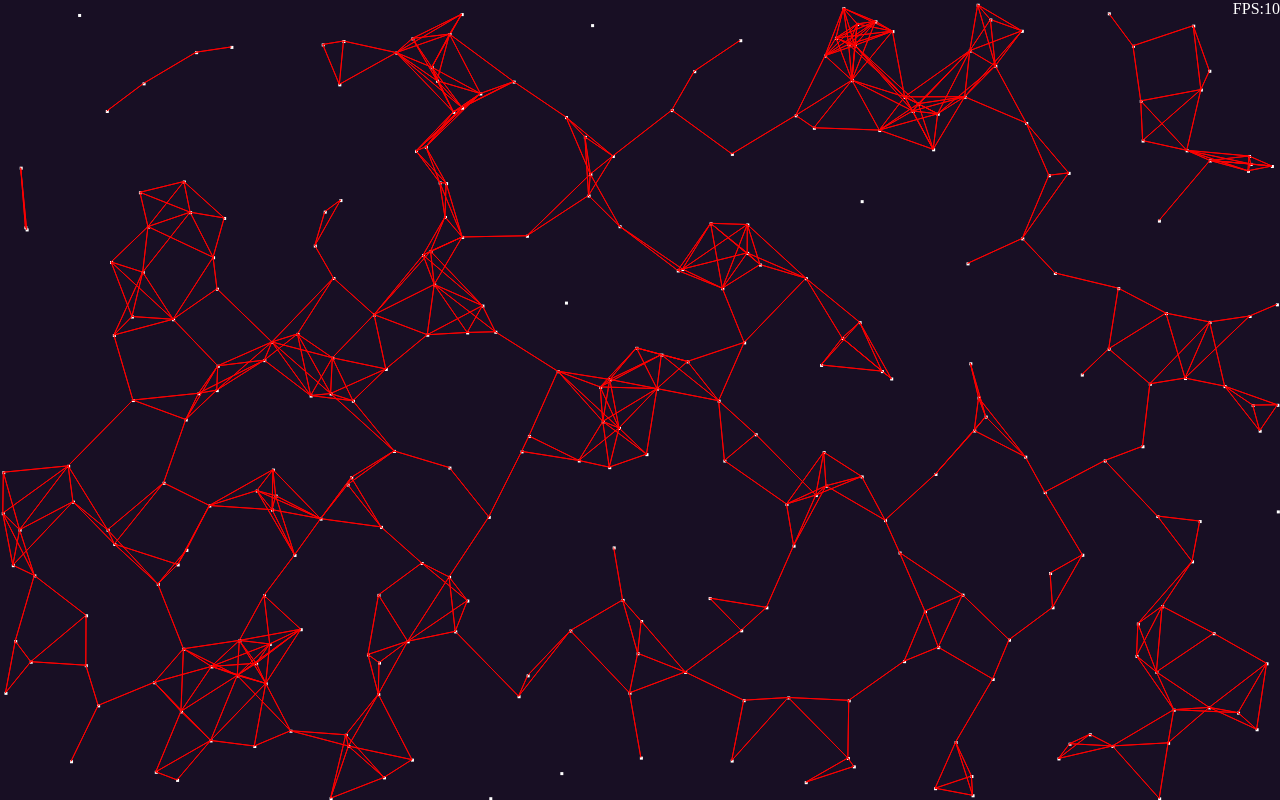
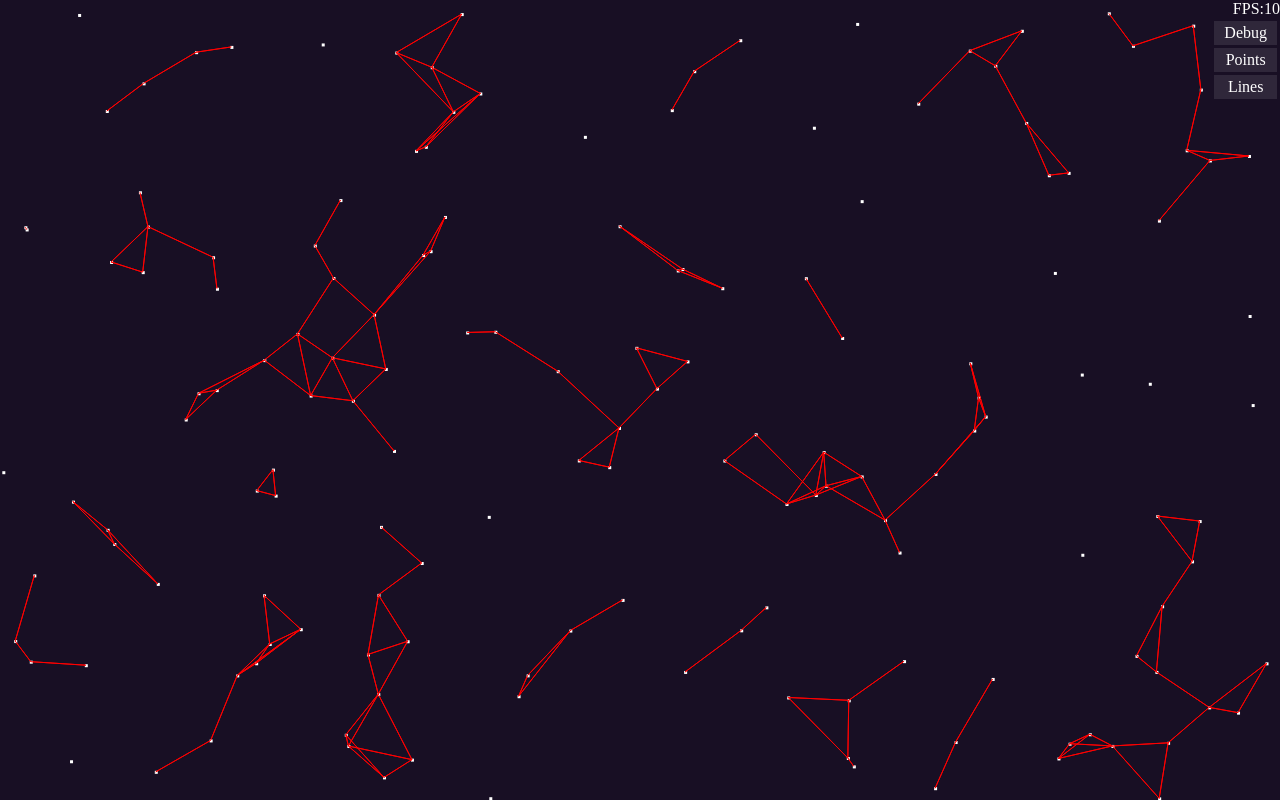
Before and after one commit to spelfrog/Swarm, a plain HTML site: page index.html in a window 1280 px wide. Drawn offline with Linux system fonts and the light colour scheme; animation ran at ten frames a second.

Commit message:
adding options and buttons to test options

```diff
--- a/css/main.css
+++ b/css/main.css
@@ -7,9 +7,17 @@ body > canvas{
     height: 100%;
     position: fixed;
 }
-.fpsDisplay {
+.control {
     position: absolute;
     top: 0;
     right: 0;
     color: white;
+    text-align: right;
 }
+.control a {
+    display: block;
+    background-color: rgba(255, 255, 255, 0.1);
+    padding: 3px 10px;
+    margin: 3px;
+    text-align: center;
+}
--- a/index.html
+++ b/index.html
@@ -5,23 +5,30 @@
     <title>Swarm</title>
     <script src="js/swarm.js"></script>
     <link rel="stylesheet" type="text/css" href="css/main.css">
+
+    <meta name='viewport' content='width=device-width, initial-scale=1.0, maximum-scale=1.0, user-scalable=0'/>
 </head>
 <body>
 <canvas id="background">
     No Fun for you!
 </canvas>
-<div class="fpsDisplay">
-    FPS:<span id="fps"></span>
+<div class="control">
+    <div class="fpsDisplay">
+        FPS:<span id="fps"></span>
+    </div>
+    <a onclick="swarm.debug = !swarm.debug">Debug</a>
+    <a onclick="swarm.renderPoints = !swarm.renderPoints">Points</a>
+    <a onclick="swarm.renderLines = !swarm.renderLines">Lines</a>
 </div>
 
+
+
 <script>
-    new Swarm(
+    var swarm = new Swarm(
         document.getElementById('background'),
         {
             fpsDisplay: document.getElementById('fps'),
-            particles: 300
         }
-
     )
 </script>
 </body>
--- a/js/swarm.js
+++ b/js/swarm.js
@@ -16,10 +16,7 @@ class Vector {
         this.y = y;
     }
     get absolute(){
-        return new Vector(
-            this.x * scale.x,
-            this.y * scale.y
-        )
+        return this.multiplyVector(scale);
     }
     applyVelocity(v, delta){
         //plus 1 to avoid negative numbers
@@ -28,6 +25,12 @@ class Vector {
     }
     addVector(vector){
         return new Vector(this.x + vector.x,this.y + vector.y)
+    }
+    multiplyVector(vector){
+        return new Vector(
+            this.x * vector.x,
+            this.y * vector.y
+        )
     }
     render() {
         var absolutePosition = this.absolute;
@@ -47,22 +50,22 @@ class Area {
     }
     containsPoint(position){
         return (position.x > this.center.x - this.radius.x) &&
-            (position.x < this.center.x + this.radius.x) &&
+            (position.x <= this.center.x + this.radius.x) &&
             (position.y > this.center.y - this.radius.y) &&
-            (position.y < this.center.y + this.radius.y);
+            (position.y <= this.center.y + this.radius.y);
     }
     intersectsArea(area){
-        return ((area.center.y - area.radius.y < this.center.y + this.radius.y) ||
+        return ((area.center.y - area.radius.y <= this.center.y + this.radius.y) ||
             (area.center.y + area.radius.y > this.center.y - this.radius.y))
             &&
-            ((area.center.x - area.radius.x < this.center.x + this.radius.x) ||
+            ((area.center.x - area.radius.x <= this.center.x + this.radius.x) ||
                 (area.center.x + area.radius.x > this.center.x - this.radius.x))
 
 
     }
 }
 class QuadTree {
-    constructor(boundary){
+    constructor(boundary,parent = null){
         // Fields
 
         /** 0 X
@@ -82,6 +85,7 @@ class QuadTree {
         this.MAX_POINTS_IN_AREA = 4;
 
         this.boundary = boundary;
+        this.parent = parent;
     }
 
     drawBoundary() {
@@ -121,13 +125,13 @@ class QuadTree {
     subdivide(){
         var radius = new Vector(this.boundary.radius.x/2,this.boundary.radius.y/2);
         this.northWest = new QuadTree(
-            new Area(this.boundary.center.addVector(new Vector(-radius.x, radius.y)), radius));
+            new Area(this.boundary.center.addVector(new Vector(-radius.x, radius.y)), radius),this);
         this.northEast = new QuadTree(
-            new Area(this.boundary.center.addVector(new Vector(radius.x, radius.y)), radius));
+            new Area(this.boundary.center.addVector(new Vector(radius.x, radius.y)), radius),this);
         this.southWest = new QuadTree(
-            new Area(this.boundary.center.addVector(new Vector(-radius.x, -radius.y)), radius));
+            new Area(this.boundary.center.addVector(new Vector(-radius.x, -radius.y)), radius),this);
         this.southEast = new QuadTree(
-            new Area(this.boundary.center.addVector(new Vector(radius.x, -radius.y)), radius));
+            new Area(this.boundary.center.addVector(new Vector(radius.x, -radius.y)), radius),this);
 
         for (var i = 0; i < this.points.length; i++){
             var point = this.points[i];
@@ -215,18 +219,24 @@ class Timer {
 }
 class Swarm {
     constructor(canvas, options){
+        this.debug = options.debug || false;
+        this.renderLines = options.renderLines || true;
+        this.renderPoints = options.renderPoints || true;
+
         this.canvas = canvas;
         this.ctx = this.canvas.getContext("2d");
         ctx = this.ctx;
-
-        this.timer = new Timer(options.fpsDisplay);
-
         window.onresize = this.setScale;
         this.setScale();
 
+        this.timer = new Timer(options.fpsDisplay);
+        this.tree = new QuadTree(new Area(new Vector(0.5,0.5),new Vector(.5,.5)));
+
+
         this.particles = [];
-        for (var i = 0; i < (options.particles || 300); i++) {
-            this.particles.push(new Particle());
+        for (var i = 0; i < (options.particles || Math.floor(scale.x * scale.y / 6500)); i++) {
+            var particle = new Particle();
+            this.particles.push(particle);
         }
 
         this.start();
@@ -250,31 +260,40 @@ class Swarm {
     loop(){
         this.timer.startFrameRender();
 
+        //resetting
         this.ctx.clearRect(0,0,scale.x,scale.y);
         this.ctx.fillStyle = "#fff";
         this.ctx.strokeStyle = '#f00';
         this.ctx.strokeWidth = 1;
 
-        var tree = new QuadTree(new Area(new Vector(0.5,0.5),new Vector(.5,.5)));
+        this.tree = new QuadTree(this.tree.boundary);
+        //updating
         for (var i = 0; i < this.particles.length; i++ ){
             this.particles[i].update(this.timer.delta);
-            tree.insert(this.particles[i]);
+            this.tree.insert(this.particles[i]);
         }
+
+        //rendering
+        if (this.debug)
+            this.tree.drawBoundary();
 
         for (var i = 0; i < this.particles.length; i++ ){
             //render point
+            if (this.renderPoints)
                 this.particles[i].render();
 
             //render lines
-            var points = tree.find(new Area(this.particles[i].position, new Vector(66/scale.x,66/scale.y)));
+            var points = this.tree.find(new Area(this.particles[i].position, new Vector(66/scale.x,66/scale.y)));
             for (var j = 0; j < points.length; j++ ){
                 if (this.particles[i] === points[j]) continue;
+                if (this.renderLines) {
                     var abs1 = this.particles[i].position.absolute;
                     var abs2 = points[j].absolute;
                     ctx.beginPath();
                     ctx.moveTo(abs1.x, abs1.y);
                     ctx.lineTo(abs2.x, abs2.y);
                     ctx.stroke();
+                }
             }
         }
 
```
Lines whose indentation alone changed are shown as unchanged.
